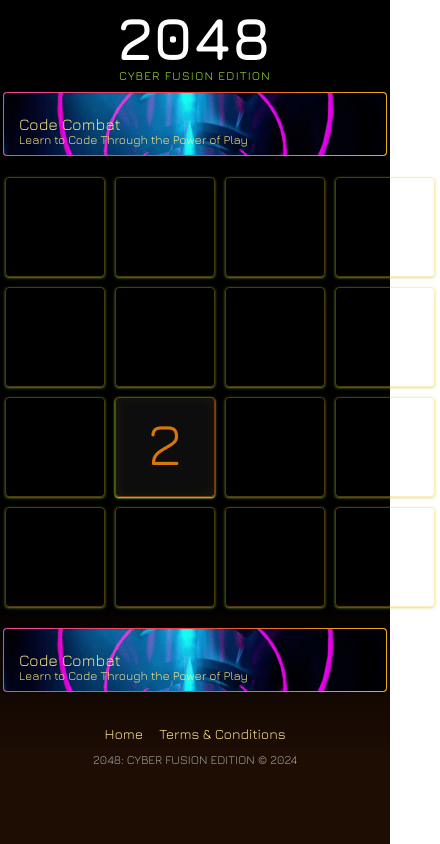
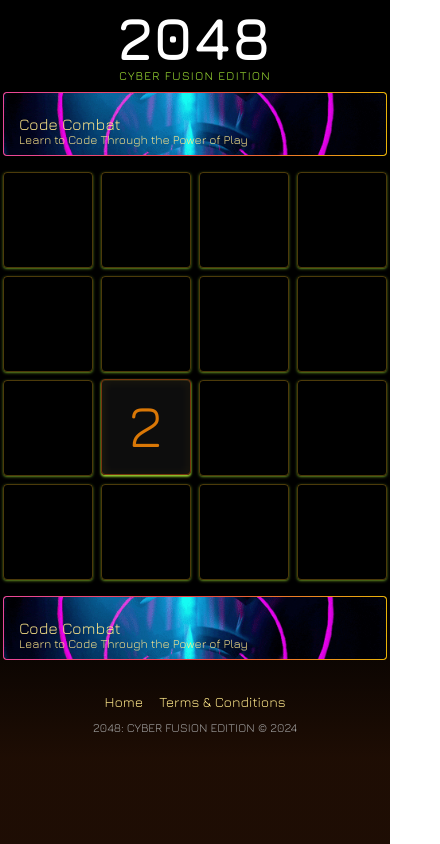
Before and after one commit to krystlc/2048-nuxt-3-supertab, a Nuxt app: page / in a window 390 px wide. Shown: the whole page, 440 px wide, since content can reach past the window. Built offline with nearby package versions, Linux system fonts and the light colour scheme.

Commit message:
refactor: adjusted cell sizing logic to fit mobile screens

```diff
--- a/assets/css/main.css
+++ b/assets/css/main.css
@@ -10,9 +10,7 @@ body::after {
 }
 
 .board {
-  width: 440px;
-  height: 440px;
-  @apply relative order-1 outline-none touch-none;
+  @apply relative order-1 outline-none touch-none w-full max-w-96 mx-auto flex flex-col gap-2;
 }
 
 .board .cell,
@@ -21,19 +19,21 @@ body::after {
   cursor: default;
 }
 
+.cell-container {
+  @apply flex gap-2;
+}
+
 .cell {
   @apply rounded border border-amber-400/30 shadow shadow-lime-400/50;
 }
 
 .cell,
 .tile {
-  width: 100px;
-  height: 100px;
-  margin: 5px;
   line-height: 90px;
   display: inline-block;
   text-align: center;
   vertical-align: middle;
+  @apply w-1/4 h-24;
 }
 
 .tile {
--- a/assets/css/style.scss
+++ b/assets/css/style.scss
@@ -1,8 +1,11 @@
+$cell-size: calc(25% + 0.1rem);
+
 @for $row from 0 through 3 {
     @for $column from 0 through 3 {
       .position_#{$row}_#{$column}:not(.isMoving) {
-        top: 110px * $row + 5px;
-        left: 110px * $column + 5px;
+        top: calc(($cell-size * $row));
+        left: calc(($cell-size * $column));
+        width: calc($cell-size - 0.5rem);
       }
     }
   }
@@ -13,7 +16,8 @@
 
       @if $fromRow == $toRow {
         .#{$name} {
-          top: 110px * $toRow + 5px;
+          top: calc(($cell-size * $toRow));
+          width: calc($cell-size - 0.5rem);
         }
       } @else {
         .#{$name} {
@@ -24,10 +28,10 @@
 
         @keyframes #{$name} {
           from {
-            top: 110px * $fromRow + 5px;
+            top: calc(($cell-size * $fromRow));
           }
           to {
-            top: 110px * $toRow + 5px;
+            top: calc(($cell-size * $toRow));
           }
         }
       }
@@ -40,7 +44,8 @@
 
       @if $fromColumn == $toColumn {
         .#{$name} {
-          left: 110px * $toColumn + 5px;
+          left: calc(($cell-size * $toColumn));
+          width: calc($cell-size - 0.5rem);
         }
       } @else {
         .#{$name} {
@@ -51,10 +56,10 @@
 
         @keyframes #{$name} {
           from {
-            left: 110px * $fromColumn + 5px;
+            left: calc(($cell-size * $fromColumn));
           }
           to {
-            left: 110px * $toColumn + 5px;
+            left: calc(($cell-size * $toColumn));
           }
         }
       }
--- a/components/ads/AdsSquare.vue
+++ b/components/ads/AdsSquare.vue
@@ -3,13 +3,15 @@
     class="absolute left-1/2 top-1/2 -ml-[125px] h-[300px] w-[250px] -mt-[150px] space-y-2"
   >
     <a
-      class="block border shadow-2xl shadow-lime-200 relative"
+      class="block border shadow-2xl relative"
       href="https://www.codewars.com/dashboard"
       target="_blank"
     >
-      <div class="absolute right-4 top-2 text-xs z-30">
+      <div class="absolute right-4 top-2 text-xs">
         <p v-if="count >= 0">Ads ends in {{ count }}</p>
-        <button v-else @click="$emit('close')">Close</button>
+        <button v-else @click="$emit('close')" class="relative z-50 bg-black">
+          Close
+        </button>
       </div>
       <img src="@/assets/gifs/ad2.gif" alt="Play Codewars" />
       <div class="absolute inset-x-0 bottom-0 p-4">
@@ -19,13 +21,16 @@
     </a>
     <div class="relative z-20">
       <button
-        class="bg-black rounded py-3 w-full flex flex-col items-center text-indigo-400 border border-indigo-500 hover:bg-indigo-900 transition-colors"
+        class="bg-yellow-300 text-black py-2 px-6 w-full flex justify-between items-center hover:bg-black hover:text-yellow-300"
         @click="handlePaywall"
       >
-        <span>Tired of the ads?</span>
-        <span class="text-lg uppercase text-indigo-200 tracking-widest"
-          >Play ad free now!</span
-        >
+        <div class="text-left leading-none">
+          <div class="text-xs">Tired of the ads?</div>
+          <div class="uppercase tracking-widest font-semibold">
+            Play ad free!
+          </div>
+        </div>
+        <span class="text-xl">→</span>
       </button>
     </div>
   </div>
--- a/components/board/BoardView.vue
+++ b/components/board/BoardView.vue
@@ -1,6 +1,6 @@
 <template>
   <div class="board" tabIndex="1" ref="boardContainer">
-    <div v-for="(r_item, r_i) in board.cells" :key="r_i">
+    <div v-for="(r_item, r_i) in board.cells" :key="r_i" class="cell-container">
       <BoardCell v-for="(c_item, c_i) in r_item" :key="c_i" />
     </div>
     <BoardTileView v-for="(tile, i) in tiles" :tile="tile" :key="i" />
```
